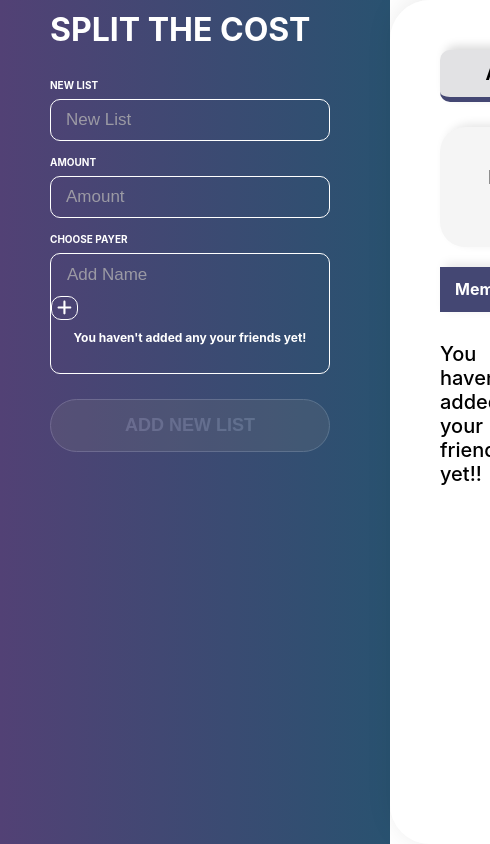
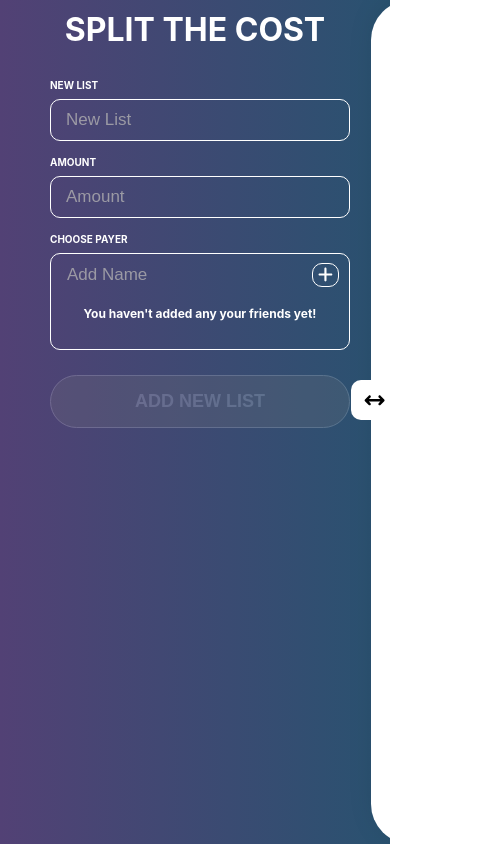
Before and after one commit to ShabeerAlavi-Codez/Split-Cost-App, a React (Create React App) app: page /members in a window 390 px wide. Shown: the whole page, 490 px wide, since content can reach past the window. Built offline with nearby package versions, Linux system fonts and the light colour scheme.

Commit message:
update-responsive

```diff
--- a/src/component/Confirm.css
+++ b/src/component/Confirm.css
@@ -4,6 +4,7 @@
     position: absolute;
     top: 0;
     left: 0;
+    z-index: 100;
     background: rgba(0 , 0, 0, 0.6);
     width: 100vw;
     height: 100vh;
--- a/src/component/FormList.css
+++ b/src/component/FormList.css
@@ -190,6 +190,7 @@ input[type=number] {
     color: #444773;
 }
 .btn-Addlist{
+    margin: 0 auto;
     margin-top: 10px;
     font-size: 18px;
     font-weight: bold;
@@ -216,14 +217,22 @@ input[type=number] {
     cursor:auto;
 }
 
+
+
+/* ********** right side ***********/
+
 .wrap-right{
     background: #FFF;
     border-radius: 40px 0 0 40px;
     width: 100%;
     height: 100vh;
     padding: 50px 50px;
-    overflow-y: scroll;
+    overflow-x: scroll;
     box-shadow: 5px -3px 30px rgba(0, 0, 0, 0.1);
+    transition: 0.5s;
+    position: relative;
+    left: 0;
+
 }
 .wrap-right nav{
     display: flex;
@@ -238,22 +247,24 @@ input[type=number] {
     background: #E2E2E4;
     border-radius: 10px 0 0 10px ;
     padding: 13px 30px;
-    min-width: 150px;
+    min-width: 100px;
     color: #000;
     text-decoration: none;
     border-bottom: 5px solid #444773;
+    border-left: 0px solid #444773;
     transition: 0.1s;
     box-shadow: 5px -4px 10px rgba(0, 0, 0, 0.15);
 }
 .wrap-right nav .link:last-of-type{
     border-radius: 0 10px 10px 0;
+    border-left: 3px solid #444773;
 }
 .wrap-right nav .link:first-of-type.active{
-    box-shadow: inset -1px -3px 10px rgba(0, 0, 0, 0.2);
+    box-shadow: inset -5px 5px 5px rgba(255,255,255, 0.5), inset 3px -3px 8px rgba(0,0,0, 0.3);
     border-bottom: 0px solid #444773;
 }
 .wrap-right nav .link:last-of-type.active{
-    box-shadow: inset 5px -3px 10px rgba(0, 0, 0, 0.2);
+    box-shadow: inset -5px 5px 5px rgba(255,255,255, 0.5), inset 3px -3px 8px rgba(0,0,0, 0.3);
     border-bottom: 0px solid #444773;
 
 }
@@ -266,3 +277,65 @@ input[type=number] {
     padding: 0;
     /* overflow: scroll; */
 }
+
+@keyframes elastic{
+    0%{padding: 10px 15px;}
+    50%{padding: 11px 10px;}
+}
+.tab-icon{
+    cursor: pointer;
+    background-color: #FFF;
+    border-radius: 10px;
+    padding: 10px 15px;
+    font-size: 20px;
+    position: absolute;
+    top: 45%;
+    left: -20px;
+    z-index: 20;
+    display: none;
+    animation-name: elastic;
+    animation-duration: 5s;
+    animation-iteration-count: infinite;
+}
+@media only screen and (min-width: 1024px){
+    .wrap-right{
+        left: 0px;
+    }
+
+}
+@media only screen and (max-width: 768px) {
+    .form-Component{
+        display: flex;
+        flex-direction: row;
+        justify-content: space-between;
+        width: 100%;
+        position: relative;
+        overflow: hidden;
+
+    }
+    .container-form{
+        width: 100%;
+        align-items: center;
+    }
+
+    .form-list label>input,.form-list label .wrap-input {
+        width: 300px;
+    }
+    .form-list label .wrap-input .wrap-addname-input{
+        padding-right: 10px;
+        display: flex;
+        align-items: center;
+        justify-content: space-between;
+    }
+    .btn-Addlist{
+        width: 300px;
+    }
+    .tab-icon{
+        display: block;
+    }
+    .wrap-right{
+    overflow-x: visible;
+       position: absolute;
+       left: 95%;
+    }
+}
--- a/src/component/FormList.js
+++ b/src/component/FormList.js
@@ -1,7 +1,7 @@
 import React, { useEffect , useState ,useRef} from 'react'
 import { BrowserRouter as Router, Routes, Route, NavLink } from "react-router-dom";
 import { v4 as uuidv4 } from 'uuid';
-import { faXmark, faPlus} from "@fortawesome/free-solid-svg-icons";
+import { faXmark, faPlus, faArrowsLeftRight} from "@fortawesome/free-solid-svg-icons";
 import { FontAwesomeIcon} from "@fortawesome/react-fontawesome";
 import ShowList from './ShowList'
 import ShowPayer from './ShowPayer';
@@ -19,7 +19,7 @@ const FormList = () => {
     const [listName, setListname] = useState([])
     const [btnStatus,setDisable] = useState(true)
     const [cfirmPop,setcfirmPop] = useState(false)
-
+    const [toggleRight,setToggleRight] = useState(true)
     let removePerson = useRef('');
 
     const handleSubmitform = (e) =>{
@@ -69,6 +69,16 @@ const FormList = () => {
         }))
     }
 
+    const toggletab = () =>{
+        const displaysec = document.getElementById("display-sec");
+        setToggleRight(!toggleRight)
+        if(toggleRight){
+            displaysec.style.left = "5%"
+        }else{
+            displaysec.style.left = "95%"
+        }
+
+    }
     useEffect(()=>{
         if((input.list !== '') && (input.amount !== '' && input.amount > 0 ) && (input.payerName !== "")){
             setDisable(false)
@@ -136,9 +146,11 @@ const FormList = () => {
 
                 <input className='btn-Addlist' type="submit" value={"ADD NEW LIST"} disabled={btnStatus}/>
             </form>
+
             <Confirm cfirmPop={cfirmPop} onClose={()=>setcfirmPop(false)}  onConfirm={() => delName()}/>
         </div>
-        <div className='wrap-right'>
+        <div id="display-sec" className='wrap-right'>
+        <FontAwesomeIcon className='tab-icon' onClick={toggletab} icon={faArrowsLeftRight}/>
             <Router>
                 <nav>
                     <NavLink className='link' to="/">All List</NavLink>
--- a/src/component/ShowList.css
+++ b/src/component/ShowList.css
@@ -13,17 +13,18 @@
     color: #ffffff;
     text-align: left;
     border-radius: 10px;
-
+    font-size: 1.3vw;
 }
 
 .wrap-alllist .head-table th,
 .wrap-alllist .head-table td {
     padding: 12px 15px;
-
+    font-size: 1.3vw;
 }
 
 .head-table tbody tr{
     border-bottom: 1px solid #dddddd;
+
 }
 
 .head-table tbody tr:nth-of-type(even) {
@@ -47,7 +48,7 @@
     width: 25%;
 }
 .col-remove{
-    width: 15%;
+    width: 10%;
 
 }
 .wrapTotal{
--- a/src/component/ShowList.js
+++ b/src/component/ShowList.js
@@ -7,8 +7,6 @@ const ShowList = (props) => {
     const delList = (id) =>{
         props.removeList(id)
     }
-    // const Total = lists.reduce((prv,curr) => prv.amount + curr.amount)
-
     let Total = 0
     for (let list of lists){Total += list.amount}
 
--- a/src/component/ShowPayer.css
+++ b/src/component/ShowPayer.css
@@ -3,17 +3,20 @@
     width: 100%;
     /* min-width: 700px; */
     max-height: 100%;
+    display: flex;
+    flex-direction: column;
+    align-items: center;
 
 }
 
 .wrap-payerList header{
     margin: 0 auto;
     margin-bottom: 20px;
-    padding: 0 35px;
+    padding: 20px 20px;
     background: #F5F5F5;
-    height: 120px;
-    max-width: 500px;
-    min-width: 400px ;
+    max-height: 150px;
+    max-width: 600px;
+    min-width: 200px ;
     display: flex;
     justify-content: space-between;
     align-items: center;
@@ -23,6 +26,7 @@
 
 .wrap-payerList header .wrap{
     text-align: center;
+    margin: 0 10px;
 }
 .wrap-payerList header .wrap .headline{
     font-size: 18px;
@@ -39,7 +43,6 @@
 .wrap-payerList .head-table{
     table-layout: fixed;
     width: 100%;
-    min-width: 550px;
     white-space: nowrap;
     border-collapse: collapse;
     box-shadow: 5px -3px 10px rgba(0, 0, 0, 0.1);
@@ -51,11 +54,13 @@
     color: #ffffff;
     text-align: left;
     border-radius: 10px;
+    font-size: 1.2vw;
 }
 
 .wrap-payerList .head-table th,
 .wrap-payerList .head-table td {
     padding: 12px 15px;
+    font-size: 1.2vw;
 }
 .head-table tbody tr{
     border-bottom: 1px solid #dddddd;
@@ -81,13 +86,14 @@
 
 
 .col-mem{
+
     width: 30%;
 }
 .col-paid{
-    width: 25%;
+    width: 30%;
 }
 .col-status{
-    width: 20%;
+    width: 10px;
 }
 .col-dept{
     width: 20%;
@@ -96,8 +102,9 @@
 .wrap-status{
     border-radius: 15px;
     padding: 2px;
-    width: 80px;
+    width: 60px;
     text-align: center;
+    font-size: 13px;
 }
 
 .minus{
@@ -130,3 +137,34 @@
     width: 100%;
     text-align: center;
 }
+
+@media screen and (max-width:500px) {
+
+    .wrap-payerList header .wrap .headline{
+        font-size: 13px;
+    }
+    .wrap-payerList header .wrap .number{
+        font-size: 4vw;
+    }
+    .col-mem{
+
+        width: 30%;
+    }
+    .col-paid{
+        width: 20%;
+    }
+    .col-status{
+        width: 10px;
+    }
+    .col-dept{
+        width: 25%;
+
+    }
+    .wrap-status{
+        border-radius: 15px;
+        padding: 2px;
+        width: 50px;
+        text-align: center;
+        font-size: 10px;
+    }
+}
```
